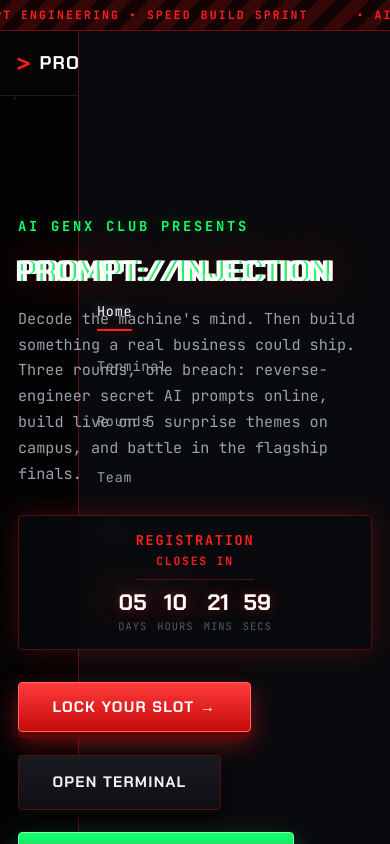
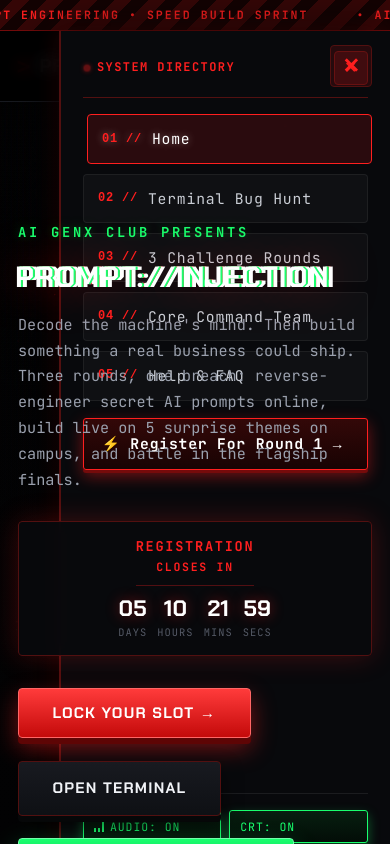
Before and after one commit to ombangare/prompt-injection, a React (Vite) app: page / in a window 390 px wide. Both pictures are taken after a click on the button "Toggle menu". Shown: the top 844 px of the page. Built offline with nearby package versions, Linux system fonts and the light colour scheme; the HTML template or start-up script is replaced by a standard one.

Commit message:
Fix mobile menu drawer, video autoplay on load, and instantaneous registration

```diff
--- a/src/components/Hero.jsx
+++ b/src/components/Hero.jsx
@@ -3,7 +3,7 @@ import mediaManager from '../utils/MediaController';
 
 export default function Hero({ onRegisterClick }) {
   const [timeLeft, setTimeLeft] = useState({ days: '00', hours: '00', mins: '00', secs: '00' });
-  const [isVideoMuted, setIsVideoMuted] = useState(false);
+  const [isVideoMuted, setIsVideoMuted] = useState(true);
   const videoRef = useRef(null);
 
   useEffect(() => {
@@ -163,6 +163,9 @@ export default function Hero({ onRegisterClick }) {
               autoPlay
               muted={isVideoMuted}
               playsInline
+              webkit-playsinline="true"
+              loop
+              preload="auto"
               className="cyber-video-element"
             />
 
--- a/src/components/Navbar.jsx
+++ b/src/components/Navbar.jsx
@@ -71,51 +71,100 @@ export default function Navbar({ activePage, setActivePage }) {
           </button>
         </div>
 
-        <button className="nav-toggle" onClick={() => setMobileMenuOpen(!mobileMenuOpen)} aria-label="Toggle menu">
-          ☰
+        {/* Mobile Hamburger Button */}
+        <button
+          className="nav-toggle"
+          onClick={() => { playKeyClick(); setMobileMenuOpen(!mobileMenuOpen); }}
+          aria-label="Toggle menu"
+        >
+          {mobileMenuOpen ? '✕' : '☰'}
         </button>
 
+        {/* Mobile Backdrop Overlay */}
+        {mobileMenuOpen && (
+          <div
+            className="mobile-nav-backdrop active"
+            onClick={() => setMobileMenuOpen(false)}
+          />
+        )}
+
+        {/* Navigation Links / Mobile Drawer */}
         <nav className={`nav-links ${mobileMenuOpen ? 'open' : ''}`}>
+          {/* Mobile Drawer Header */}
+          <div className="mobile-drawer-header">
+            <div style={{ display: 'flex', alignItems: 'center', gap: '6px', fontSize: '0.75rem', color: 'var(--red)', fontWeight: 700, letterSpacing: '0.12em' }}>
+              <span className="pulse" style={{ width: '8px', height: '8px', background: 'var(--red)', borderRadius: '50%' }}></span>
+              SYSTEM DIRECTORY
+            </div>
+            <button
+              className="drawer-close-btn"
+              onClick={() => setMobileMenuOpen(false)}
+              aria-label="Close menu"
+            >
+              ✕
+            </button>
+          </div>
+
           <a
             href="#home"
             className={activePage === 'home' ? 'active' : ''}
             onClick={(e) => { e.preventDefault(); navTo('home'); }}
           >
-            Home
+            <span className="nav-num">01 //</span> Home
           </a>
           <a
             href="#terminal"
             onClick={(e) => { e.preventDefault(); navTo('home', 'terminal'); }}
           >
-            Terminal
+            <span className="nav-num">02 //</span> Terminal Bug Hunt
           </a>
           <a
             href="#rounds"
             onClick={(e) => { e.preventDefault(); navTo('home', 'rounds'); }}
           >
-            Rounds
+            <span className="nav-num">03 //</span> 3 Challenge Rounds
           </a>
           <a
             href="#team"
             className={activePage === 'team' ? 'active' : ''}
             onClick={(e) => { e.preventDefault(); navTo('team'); }}
           >
-            Team
+            <span className="nav-num">04 //</span> Core Command Team
           </a>
           <a
             href="#help"
             className={activePage === 'help' ? 'active' : ''}
             onClick={(e) => { e.preventDefault(); navTo('help'); }}
           >
-            Help
+            <span className="nav-num">05 //</span> Help &amp; FAQ
           </a>
           <a
             href="#register"
             className={`cta ${activePage === 'register' ? 'active' : ''}`}
             onClick={(e) => { e.preventDefault(); navTo('register'); }}
+            style={{ marginTop: '0.5rem', textAlign: 'center', width: '100%', padding: '0.9em 1.2em' }}
           >
-            Register
+            ⚡ Register For Round 1 &rarr;
           </a>
+
+          {/* Mobile Sound & CRT Controls in Drawer */}
+          <div className="mobile-drawer-controls">
+            <button
+              onClick={handleAudioToggle}
+              className={`hud-btn ${audioActive ? 'active' : ''}`}
+              style={{ flex: 1, padding: '8px 10px', fontSize: '0.72rem' }}
+            >
+              <div className="eq-bars"><span></span><span></span><span></span></div>
+              <span>{audioActive ? 'AUDIO: ON' : 'AUDIO: OFF'}</span>
+            </button>
+            <button
+              onClick={handleCrtToggle}
+              className={`hud-btn ${crtActive ? 'active' : ''}`}
+              style={{ flex: 1, padding: '8px 10px', fontSize: '0.72rem' }}
+            >
+              <span>{crtActive ? 'CRT: ON' : 'CRT: OFF'}</span>
+            </button>
+          </div>
         </nav>
       </header>
     </>
--- a/src/components/Rounds.jsx
+++ b/src/components/Rounds.jsx
@@ -121,6 +121,9 @@ export default function Rounds({ onRegisterClick }) {
           autoPlay
           muted={isVideoMuted}
           playsInline
+          webkit-playsinline="true"
+          loop
+          preload="auto"
           className="cyber-video-element"
         />
       </div>
--- a/src/components/TeamPage.jsx
+++ b/src/components/TeamPage.jsx
@@ -264,6 +264,9 @@ export default function TeamPage() {
           autoPlay
           muted={isVideoMuted}
           playsInline
+          webkit-playsinline="true"
+          loop
+          preload="auto"
           className="cyber-video-element"
         />
       </div>
--- a/src/index.css
+++ b/src/index.css
@@ -335,36 +335,159 @@ main, header.site-nav, footer.site-footer, .biohazard-bar, .page-head {
 }
 
 .nav-toggle { display: none; }
-
-@media (max-width: 860px) {
+.mobile-nav-backdrop { display: none; }
+.mobile-drawer-header { display: none; }
+.mobile-drawer-controls { display: none; }
+.nav-num { display: none; }
+
+@media (max-width: 900px) {
+  .nav-controls {
+    display: none;
+  }
+
+  .nav-toggle {
+    display: flex;
+    align-items: center;
+    justify-content: center;
+    background: rgba(255, 31, 31, 0.12);
+    border: 1px solid var(--line-blood);
+    color: var(--red);
+    width: 42px;
+    height: 42px;
+    border-radius: 4px;
+    cursor: pointer;
+    font-size: 1.3rem;
+    font-weight: 700;
+    line-height: 1;
+    z-index: 10001;
+    transition: all 0.2s ease;
+  }
+
+  .nav-toggle:hover {
+    background: rgba(255, 31, 31, 0.25);
+    border-color: var(--red);
+    color: #fff;
+  }
+
+  /* Backdrop Blur Overlay */
+  .mobile-nav-backdrop {
+    display: block;
+    position: fixed;
+    inset: 0;
+    background: rgba(0, 0, 0, 0.85);
+    backdrop-filter: blur(8px);
+    -webkit-backdrop-filter: blur(8px);
+    z-index: 9998;
+    opacity: 0;
+    pointer-events: none;
+    transition: opacity 0.3s ease;
+  }
+
+  .mobile-nav-backdrop.active {
+    opacity: 1;
+    pointer-events: auto;
+  }
+
+  /* Mobile Slide-out Drawer */
   .nav-links {
     position: fixed;
     top: 0;
     right: 0;
+    height: 100dvh;
     height: 100vh;
-    width: min(80vw, 320px);
-    background: var(--panel);
-    border-left: 1px solid var(--line-blood);
+    width: min(85vw, 340px);
+    background: #090a0d;
+    background: rgba(9, 10, 13, 0.98);
+    border-left: 2px solid var(--line-blood);
+    box-shadow: -10px 0 40px rgba(0, 0, 0, 0.9), -2px 0 20px rgba(255, 31, 31, 0.2);
+    backdrop-filter: blur(16px);
+    -webkit-backdrop-filter: blur(16px);
     flex-direction: column;
-    justify-content: center;
-    align-items: flex-start;
-    padding: 2rem var(--gutter);
-    gap: 1.6rem;
+    justify-content: flex-start;
+    align-items: stretch;
+    padding: 1.2rem 1.4rem 2rem;
+    gap: 0.6rem;
     transform: translateX(100%);
     transition: transform 0.35s cubic-bezier(0.16, 1, 0.3, 1);
-    z-index: 150;
-  }
-  .nav-links.open { transform: translateX(0); }
-  .nav-toggle {
-    display: block;
-    background: rgba(255, 31, 31, 0.1);
+    z-index: 9999;
+    overflow-y: auto;
+    -webkit-overflow-scrolling: touch;
+  }
+
+  .nav-links.open {
+    transform: translateX(0);
+  }
+
+  .mobile-drawer-header {
+    display: flex;
+    justify-content: space-between;
+    align-items: center;
+    padding-bottom: 0.8rem;
+    margin-bottom: 0.4rem;
+    border-bottom: 1px solid var(--line-blood);
+  }
+
+  .drawer-close-btn {
+    background: rgba(255, 31, 31, 0.12);
     border: 1px solid var(--line-blood);
     color: var(--red);
-    width: 36px;
-    height: 36px;
-    border-radius: 2px;
+    width: 34px;
+    height: 34px;
+    border-radius: 4px;
+    display: flex;
+    align-items: center;
+    justify-content: center;
+    font-size: 1rem;
     cursor: pointer;
-    font-size: 1.2rem;
+    transition: all 0.2s;
+  }
+
+  .drawer-close-btn:hover {
+    background: var(--red);
+    color: #fff;
+  }
+
+  .nav-num {
+    display: inline-block;
+    color: var(--red);
+    font-family: monospace;
+    font-size: 0.75rem;
+    font-weight: 700;
+  }
+
+  .nav-links a {
+    display: flex;
+    align-items: center;
+    gap: 10px;
+    padding: 12px 14px;
+    font-size: 0.92rem;
+    color: #c9cdd4;
+    background: rgba(255, 255, 255, 0.03);
+    border: 1px solid rgba(255, 255, 255, 0.06);
+    border-radius: 4px;
+    transition: all 0.2s ease;
+    min-height: 46px;
+    touch-action: manipulation;
+  }
+
+  .nav-links a:hover,
+  .nav-links a.active {
+    background: rgba(255, 31, 31, 0.14);
+    border-color: var(--red);
+    color: #fff;
+    transform: translateX(4px);
+  }
+
+  .nav-links a.active::after {
+    display: none;
+  }
+
+  .mobile-drawer-controls {
+    display: flex;
+    gap: 8px;
+    margin-top: auto;
+    padding-top: 1rem;
+    border-top: 1px solid rgba(255, 255, 255, 0.08);
   }
 }
 
@@ -1174,13 +1297,18 @@ input[type="range"]::-webkit-slider-thumb {
   max-width: var(--maxw);
   margin: 0 auto;
   display: grid;
-  grid-template-columns: 1fr 1.6fr;
-  gap: 3rem;
+  grid-template-columns: 1.2fr 1fr;
+  gap: 2.5rem;
   padding: 0 var(--gutter) 80px;
 }
 
 @media (max-width: 920px) {
-  .reg-wrap { grid-template-columns: 1fr; }
+  .reg-wrap {
+    display: flex;
+    flex-direction: column;
+    gap: 2rem;
+    padding: 0 0.5rem 60px;
+  }
 }
 
 .reg-notes {
@@ -1303,12 +1431,15 @@ input[type="range"]::-webkit-slider-thumb {
 }
 
 .pass-card-3d {
-  width: min(520px, 92vw);
+  width: min(520px, 94vw);
+  max-height: 88vh;
+  overflow-y: auto;
+  -webkit-overflow-scrolling: touch;
   background: linear-gradient(135deg, #180808 0%, #0a0b0e 60%, #03140a 100%);
   border: 2px solid var(--green);
   box-shadow: 0 0 50px var(--green-glow), inset 0 0 30px rgba(25, 255, 110, 0.15);
   border-radius: 8px;
-  padding: clamp(24px, 5vw, 36px);
+  padding: clamp(18px, 4vw, 32px);
   position: relative;
   transform: perspective(1000px) rotateX(10deg) translateY(20px);
   transition: transform 0.5s cubic-bezier(0.16, 1, 0.3, 1);
--- a/src/utils/MediaController.js
+++ b/src/utils/MediaController.js
@@ -1,5 +1,6 @@
 // Centralized Video & Audio Manager for Cyber Horror Event
-// Ensures only ONE video plays audio at a time, and handles scroll-based auto-switching & browser autoplay unlock.
+// Ensures only ONE video plays audio at a time, handles scroll-based auto-switching,
+// and guarantees rock-solid instant autoplay on all mobile browsers (iOS Safari & Android Chrome).
 
 class MediaController {
   constructor() {
@@ -13,32 +14,50 @@ class MediaController {
     }
   }
 
-  // Modern browsers require 1 interaction to unlock sound
+  // Modern browsers require 1 interaction to unlock unmuted sound
   initUserInteractionUnlock() {
     const unlock = () => {
       this.isAudioUnlocked = true;
       if (this.activeId && this.registeredVideos.has(this.activeId)) {
         const vid = this.registeredVideos.get(this.activeId);
         if (vid) {
-          vid.muted = false;
           vid.play().catch(() => {});
         }
       }
       window.removeEventListener('click', unlock);
       window.removeEventListener('keydown', unlock);
       window.removeEventListener('touchstart', unlock);
+      window.removeEventListener('pointerdown', unlock);
       window.removeEventListener('scroll', unlock, { passive: true });
     };
 
     window.addEventListener('click', unlock, { once: true });
     window.addEventListener('keydown', unlock, { once: true });
     window.addEventListener('touchstart', unlock, { once: true });
+    window.addEventListener('pointerdown', unlock, { once: true });
     window.addEventListener('scroll', unlock, { once: true, passive: true });
   }
 
   register(id, videoElement) {
     if (!videoElement) return;
+
+    // Mobile essential properties
+    videoElement.playsInline = true;
+    videoElement.setAttribute('playsinline', 'true');
+    videoElement.setAttribute('webkit-playsinline', 'true');
+    videoElement.loop = true;
+
     this.registeredVideos.set(id, videoElement);
+
+    // Ensure immediate instant silent autoplay on mobile without blocking
+    videoElement.muted = true;
+    const playPromise = videoElement.play();
+    if (playPromise !== undefined) {
+      playPromise.catch(() => {
+        videoElement.muted = true;
+        videoElement.play().catch(() => {});
+      });
+    }
 
     // Auto-mute audio after playing once, while keeping video looping visually
     const handleEnded = () => {
@@ -77,20 +96,21 @@ class MediaController {
         if (this.isAudioUnlocked) {
           video.muted = false;
         } else {
-          video.muted = false;
+          video.muted = true; // Always start muted on mobile until user toggles or interacts
         }
-        video.currentTime = 0; // restart from beginning for fresh clear voiceover
-        video.play().catch(() => {
+
+        const p = video.play();
+        if (p !== undefined) {
+          p.catch(() => {
             video.muted = true;
             video.play().catch(() => {});
           });
+        }
       } else {
-        // Mute and keep looping silently
         video.muted = true;
       }
     });
 
-    // Notify listeners
     if (typeof window !== 'undefined') {
       window.dispatchEvent(new CustomEvent('active-video-change', { detail: { activeId: targetId } }));
     }
@@ -100,62 +120,70 @@ class MediaController {
     const vid = this.registeredVideos.get(id);
     if (!vid) return;
 
+    this.isAudioUnlocked = true;
+
     if (vid.muted) {
-      this.isAudioUnlocked = true;
-      this.registeredVideos.forEach((v, vId) => {
-        if (vId === id) {
-          v.currentTime = 0; // replay voiceover from start
-          v.muted = false;
-          v.play().catch(() => {});
-        } else {
-          v.muted = true;
+      // Mute all other videos
+      this.registeredVideos.forEach((otherVid, otherId) => {
+        if (otherId !== id) {
+          otherVid.muted = true;
         }
       });
+      vid.muted = false;
       this.activeId = id;
-      if (typeof window !== 'undefined') {
-        window.dispatchEvent(new CustomEvent('active-video-change', { detail: { activeId: id } }));
-      }
+      vid.play().catch(() => {});
     } else {
       vid.muted = true;
-      if (typeof window !== 'undefined') {
-        window.dispatchEvent(new CustomEvent('active-video-change', { detail: { activeId: null } }));
-      }
+      if (this.activeId === id) {
+        this.activeId = null;
       }
     }
 
-  // Setup IntersectionObserver for sections on scroll
-  setupScrollObserver(sections) {
+    if (typeof window !== 'undefined') {
+      window.dispatchEvent(new CustomEvent('active-video-change', { detail: { activeId: this.activeId } }));
+    }
+  }
+
+  setupScrollObserver(elements) {
     if (typeof window === 'undefined' || !('IntersectionObserver' in window)) return;
 
     if (this.observer) {
       this.observer.disconnect();
     }
 
-    this.observer = new IntersectionObserver((entries) => {
+    this.observer = new IntersectionObserver(
+      (entries) => {
+        let bestEntry = null;
         let maxRatio = 0;
-      let mostVisibleId = null;
 
         entries.forEach((entry) => {
           if (entry.isIntersecting && entry.intersectionRatio > maxRatio) {
             maxRatio = entry.intersectionRatio;
-          const sectionId = entry.target.getAttribute('data-video-id') || entry.target.id;
-          if (sectionId) mostVisibleId = sectionId;
+            bestEntry = entry;
           }
         });
 
-      if (mostVisibleId && mostVisibleId !== this.activeId && maxRatio >= 0.35) {
-        this.setActive(mostVisibleId);
+        if (bestEntry && maxRatio > 0.35) {
+          const videoId = bestEntry.target.getAttribute('data-video-id') || bestEntry.target.id;
+          if (videoId && this.registeredVideos.has(videoId)) {
+            // Keep muted during scroll on mobile unless explicitly unmuted
+            if (!this.isAudioUnlocked) {
+              const vid = this.registeredVideos.get(videoId);
+              if (vid) vid.play().catch(() => {});
             }
-    }, {
-      threshold: [0.35, 0.6, 0.8],
-      rootMargin: '-5% 0px -10% 0px'
-    });
+          }
+        }
+      },
+      {
+        threshold: [0.2, 0.4, 0.6, 0.8]
+      }
+    );
 
-    sections.forEach((sec) => {
-      if (sec) this.observer.observe(sec);
+    elements.forEach((el) => {
+      if (el) this.observer.observe(el);
     });
   }
 }
 
-export const mediaManager = new MediaController();
+const mediaManager = new MediaController();
 export default mediaManager;
```
Also changed, not shown: src/components/RegisterPage.jsx (+152 -144 lines). Lines whose indentation alone changed are shown as unchanged.
